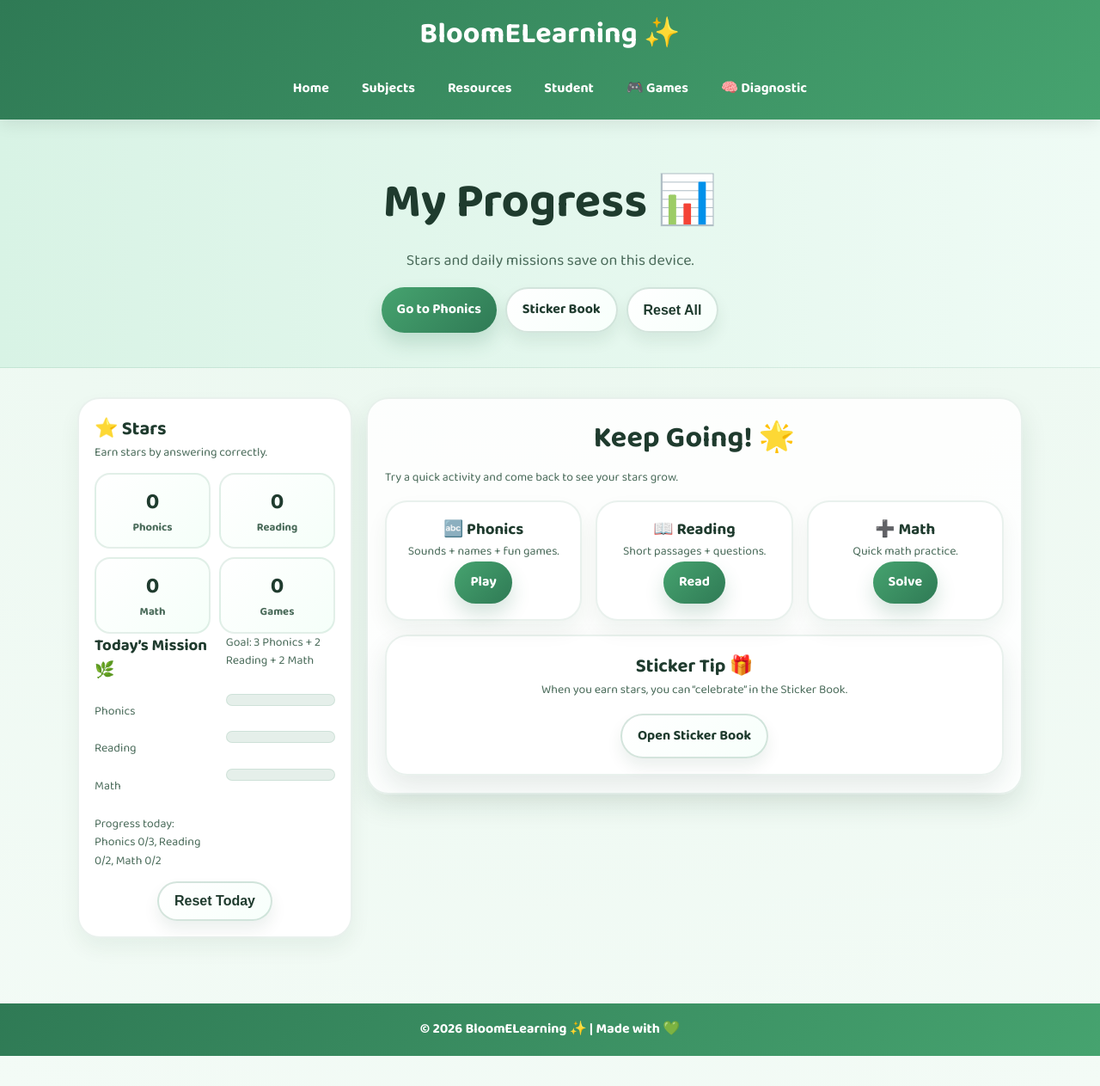
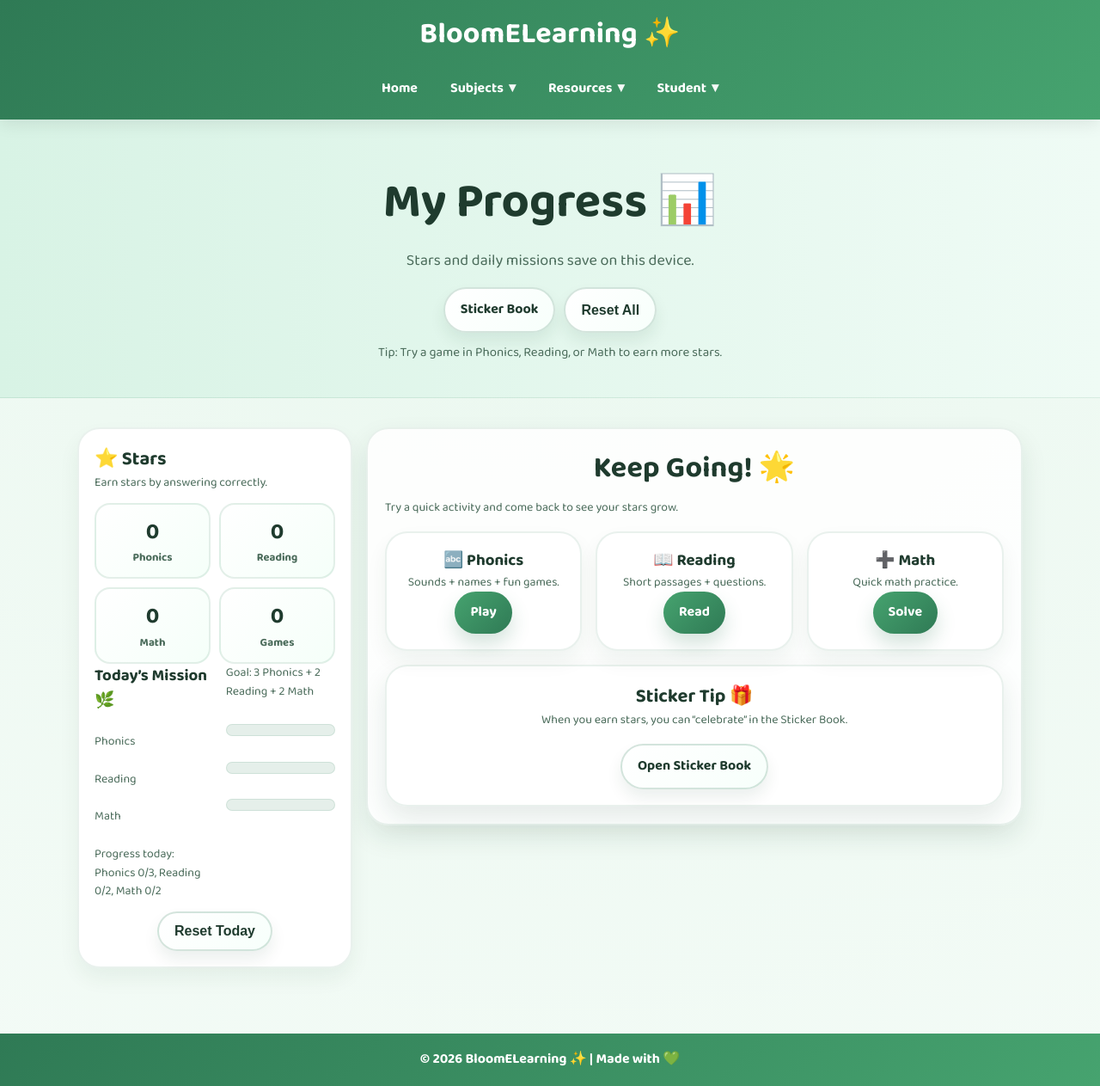
Before and after one commit to crivera-edtech/crivera-edtech.github.io, a Jekyll site: the page progress.html, which Jekyll copies as it is, in a window 1280 px wide and 1263 px high. Shown: the whole window at 86% size. Built offline with Jekyll 4.4.1, drawn with Linux system fonts in a browser that asks for light colours.

Commit message:
Update progress.html

```diff
--- a/progress.html
+++ b/progress.html
@@ -17,7 +17,7 @@
         <li><a href="index.html">Home</a></li>
 
         <li class="dropdown">
-          <a href="#">Subjects</a>
+          <a class="dropdown-toggle" href="#" aria-expanded="false">Subjects</a>
           <div class="dropdown-menu">
             <a href="phonics.html">🔤 Phonics</a>
             <a href="reading.html">📖 Reading</a>
@@ -27,7 +27,7 @@
         </li>
 
         <li class="dropdown">
-          <a href="#">Resources</a>
+          <a class="dropdown-toggle" href="#" aria-expanded="false">Resources</a>
           <div class="dropdown-menu">
             <a href="resources.html">🎥 Kids Resources</a>
             <a href="parent-resources.html">🧑‍🏫 Parent Resources</a>
@@ -36,16 +36,13 @@
         </li>
 
         <li class="dropdown">
-          <a href="#">Student</a>
+          <a class="dropdown-toggle" href="#" aria-expanded="false">Student</a>
           <div class="dropdown-menu">
             <a href="student-login.html">🧒 Student Login</a>
             <a href="progress.html">📊 My Progress</a>
             <a href="sticker-book.html">📖 Sticker Book</a>
           </div>
         </li>
-
-        <li><a href="games.html">🎮 Games</a></li>
-        <li><a href="diagnostic.html">🧠 Diagnostic</a></li>
       </ul>
     </nav>
   </div>
@@ -55,11 +52,14 @@
   <div class="container">
     <h1>My Progress 📊</h1>
     <p>Stars and daily missions save on this device.</p>
+
+    <!-- Removed: "Go to Phonics" button (per request) -->
     <div class="quick-strip">
-      <a class="btn" href="phonics.html">Go to Phonics</a>
       <a class="btn secondary" href="sticker-book.html">Sticker Book</a>
       <button class="btn secondary" id="resetAllBtn">Reset All</button>
     </div>
+
+    <div class="hero-note">Tip: Try a game in Phonics, Reading, or Math to earn more stars.</div>
   </div>
 </section>
 
@@ -144,7 +144,7 @@
           <div class="game-box" style="margin-top:16px; text-align:center;">
             <p class="kid-big">Sticker Tip 🎁</p>
             <p class="small">When you earn stars, you can “celebrate” in the Sticker Book.</p>
-            <div class="quick-strip">
+            <div class="quick-strip" style="justify-content:center;">
               <a class="btn secondary" href="sticker-book.html">Open Sticker Book</a>
             </div>
           </div>
@@ -158,6 +158,7 @@
 
 <footer>© 2026 BloomELearning ✨ | Made with 💚</footer>
 
+<script src="./nav.js"></script>
 <script>
   const PROG_KEY = "bloom_progress";
   const MISSION_KEY = "bloom_daily_mission";
```
